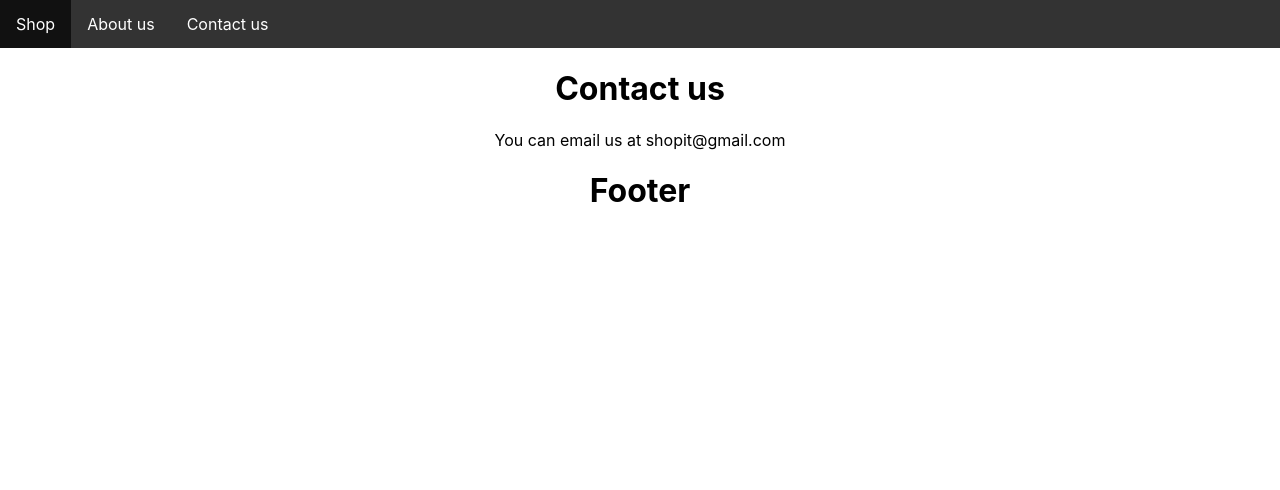
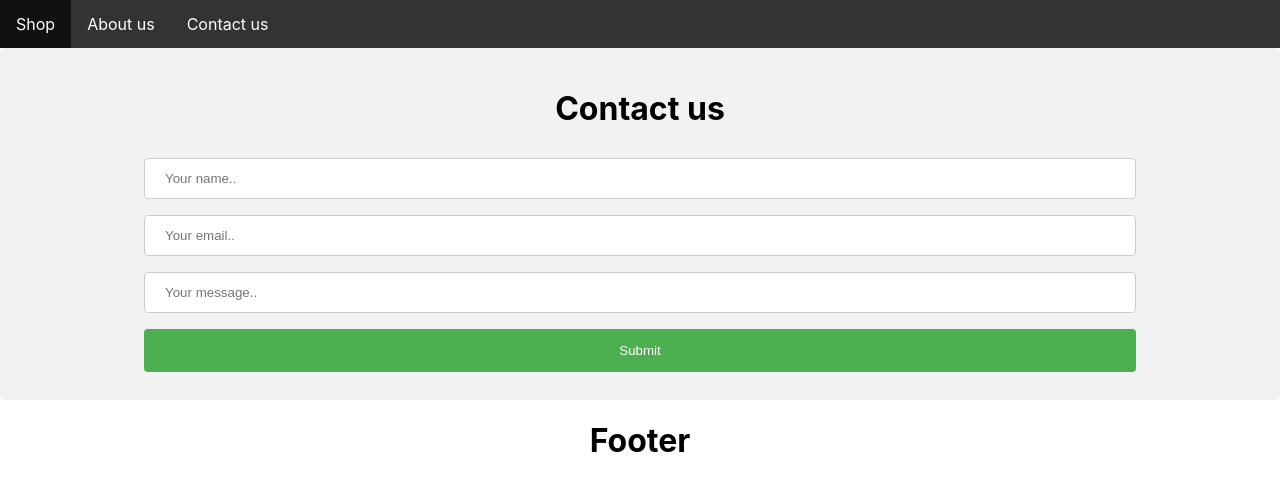
Before and after one commit to amine-java/shop-it, a React (Create React App) app: page /contact in a window 1280 px wide. Shown: the top 490 px of the page. Built offline with nearby package versions, Linux system fonts and the light colour scheme.

Commit message:
Implementing Context API

```diff
--- a/src/components/cart/Cart.js
+++ b/src/components/cart/Cart.js
@@ -1,5 +1,6 @@
 import React from 'react';
 import { ListProducts } from '../listProducts/ListProducts';
+import ShopContext from '../../contexts/ShopContext';
 
 export class Cart extends React.Component{
 
@@ -15,6 +16,9 @@ export class Cart extends React.Component{
     constructor(props){
         super(props);
         this.onAddItem = this.onAddItem.bind(this);
+        this.contextValue = {
+            addItem : this.onAddItem
+        }
     }
 
     /**
@@ -30,7 +34,9 @@ export class Cart extends React.Component{
                 return <p key={index}>{value.title}: ${value.price} -> {value.quantity}</p>
                 })
             }
-            <ListProducts onAddItem = {this.onAddItem} />
+            <ShopContext.Provider value={this.contextValue}>
+                 <ListProducts/>
+            </ShopContext.Provider>
             </div>
         );
     }
--- /dev/null
+++ b/src/components/contact/Contact.css
@@ -0,0 +1,30 @@
+input[type=text], select {
+    width: 80%;
+    padding: 12px 20px;
+    margin: 8px 0;
+    display: inline-block;
+    border: 1px solid #ccc;
+    border-radius: 4px;
+    box-sizing: border-box;
+  }
+
+  input[type=submit] {
+    width: 80%;
+    background-color: #4CAF50;
+    color: white;
+    padding: 14px 20px;
+    margin: 8px 0;
+    border: none;
+    border-radius: 4px;
+    cursor: pointer;
+  }
+
+  input[type=submit]:hover {
+    background-color: #45a049;
+  }
+
+  .divForm {
+    border-radius: 5px;
+    background-color: #f2f2f2;
+    padding: 20px;
+  }
--- a/src/components/contact/Contact.js
+++ b/src/components/contact/Contact.js
@@ -1,15 +1,67 @@
 
 import React from 'react';
+import ContactSucces from './ContactSucces';
+import './Contact.css';
+
+
+class Contact extends React.Component {
+
+    state = {
+        submitedForm: false,
+        name: "",
+    }
 
     /**
- * Function that returns the Contact page
+     * Constructor
      */
-function Contact() {
+    constructor(props) {
+        super(props);
+        this.doSubmit = this.doSubmit.bind(this);
+    }
+
+    /**
+     * If the form has been submitted then we display the ContactSucces component, else we display
+     * the form.
+     */
+    render() {
+        if (this.state.submitedForm) {
+            this.redirectAfterDisplayingSuccessContact();
+            return <ContactSucces name={this.state.name} />
+        }
         return (
-        <div>
+            <div className="divForm">
                 <h1>Contact us</h1>
-            <p>You can email us at shopit@gmail.com</p>
+                <form onSubmit={this.doSubmit}>
+                    <input type="text" id="name" name="name" placeholder="Your name.."></input>
+                    <input type="text" id="email" name="email" placeholder="Your email.."></input>
+                    <input type="text" id="message" name="message" placeholder="Your message.."></input>
+                    <input type="submit" value="Submit"></input>
+                </form>
             </div>);
     }
 
-export default Contact ;
+    /**
+     * Handles the form submit; it changes the state so that the ConstactSuccess will be diplayed
+     *
+     */
+    doSubmit(e) {
+        e.preventDefault();
+        let email = e.target.email.value;
+        let name = e.target.name.value;
+        let message = e.target.message.value;
+        console.log(email + " " + message);
+        this.setState(
+            { submitedForm: true, name }
+        )
+    }
+
+    /**
+     * Wait 5 seconds and then redirect to the home page
+     */
+    redirectAfterDisplayingSuccessContact() {
+        setTimeout(function () {
+            this.props.history.push('/');
+        }.bind(this), 5000);
+    }
+}
+export default Contact;
--- /dev/null
+++ b/src/components/contact/ContactSucces.js
@@ -0,0 +1,11 @@
+import React from 'react';
+
+/**
+ * Display a message to the user.
+ * @param {*} props
+ */
+const ContactSucces = (props) => {
+    return (<div><p>Thank you {props.name} .. We will get back to you ASAP</p></div>);
+}
+
+export default ContactSucces;
--- a/src/components/listProducts/ListProducts.js
+++ b/src/components/listProducts/ListProducts.js
@@ -56,6 +56,6 @@ export class ListProducts extends React.Component {
     getProduct(index){
         const randomImage = Math.floor(Math.random() * Math.floor(images.length -1));
         const randomPrice = Math.floor(Math.random() * Math.floor(98));
-        return <Product onAddItem = {this.props.onAddItem} id = {index} key={index} image={images[randomImage]} price={randomPrice} title={elements[index].title} description={elements[index].description} />
+        return <Product id = {index} key={index} image={images[randomImage]} price={randomPrice} title={elements[index].title} description={elements[index].description} />
     }
 }
--- a/src/components/product/Product.js
+++ b/src/components/product/Product.js
@@ -1,5 +1,6 @@
 import React from 'react';
 import './Product.css';
+import ShopContext from '../../contexts/ShopContext';
 
 export class Product extends React.Component {
 
@@ -13,32 +14,35 @@ export class Product extends React.Component {
     }
 
     /**
-     * Constructor
-     * @param {*} props
-     */
-    constructor(props){
-        super(props);
-        this.onAddToCart = this.onAddToCart.bind(this);
-    }
-
-    /**
      * Render method
      */
-    render(){
+    render() {
         return (
-        <div className="card">
-            <img src={this.state.image} alt="Denim Jeans"/>
-            <h1>{this.state.title}</h1>
-            <p className="price">${this.state.price}</p>
-            <p>{this.state.description}</p>
-            <p><button onClick={this.onAddToCart}>Add to Cart</button></p>
-          </div>);
-    }
+          <div className="card">
+            <ShopContext.Consumer>
+              {({ addItem }) => (
+                <div>
+                  <img src={this.state.image} alt="Denim Jeans" />
+                  <h1>{this.state.title}</h1>
+                  <p className="price">${this.state.price}</p>
+                  <p>{this.state.description}</p>
+                  <p>
+                    <button onClick={() => this.onAddProduct(addItem)}>
+                      Add to Cart
+                    </button>
+                  </p>
+                </div>
+              )}
+            </ShopContext.Consumer>
+          </div>
+        );
+      }
+
 
     /**
      * OnAddToCart handler event
      */
-    onAddToCart(){
-        this.props.onAddItem({id : this.state.id , title : this.state.title , price : this.state.price});
+    onAddProduct(func){
+        func({id : this.state.id , title : this.state.title , price : this.state.price});
     }
 }
--- /dev/null
+++ b/src/contexts/ShopContext.js
@@ -0,0 +1,8 @@
+import {createContext} from 'react';
+/**
+ * Context
+ */
+const ShopContext = createContext({
+    addItem : (item) => {}
+});
+export default ShopContext;
```
Lines whose indentation alone changed are shown as unchanged.
